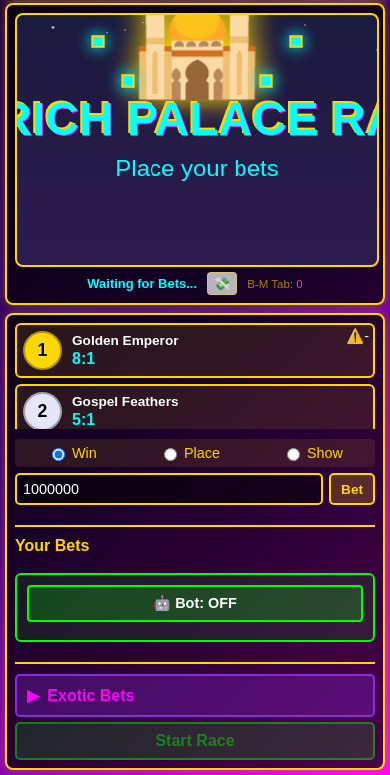
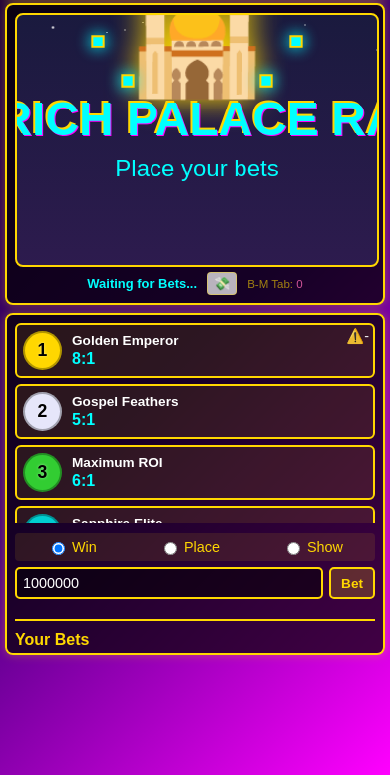
Before and after one commit to okjason-source/Ostrich-Races, a website: page index.html in a window 390 px wide. Shown: the part 79-854 px from the top of the page. Drawn offline with Linux system fonts and the light colour scheme.

Commit message:
Fix ostrich selection visibility on mobile devices

```diff
--- a/css/style.css
+++ b/css/style.css
@@ -1215,9 +1215,28 @@ button:disabled {
 
     #betting-panel {
         order: 2;
-        min-height: 0;
-        flex: 1;
+        min-height: 300px;
+        max-height: calc(100vh - 50vh - 100px);
+        flex: 1 1 auto;
         overflow-y: auto;
+        overflow-x: hidden;
+        display: flex;
+        flex-direction: column;
+    }
+
+    #ostriches-list {
+        flex: 0 1 auto;
+        overflow-y: auto;
+        min-height: 200px;
+        max-height: 40vh;
+        margin-bottom: 10px;
+    }
+
+    #bet-controls,
+    #current-bets,
+    #betting-bot-section,
+    #exotic-bets-section {
+        flex-shrink: 0;
     }
 
     #game-canvas {
```
